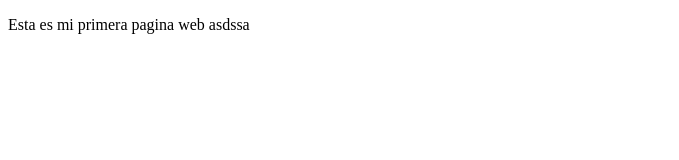
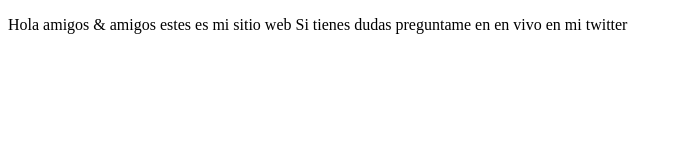
Before and after one commit to eprado22/proyectoDemoCursoPrework, a plain HTML site: page index.html in a window 1280 px wide. Shown: the whole page, without its empty margins (0-679 px from the left). Drawn offline with Linux system fonts and the light colour scheme.

Commit message:
2do Commit

```diff
--- a/index.html
+++ b/index.html
@@ -8,7 +8,8 @@
 </head>
 <body>
     <p>
-        Esta es mi primera pagina web asdssa
+        Hola amigos & amigos estes es mi sitio web
+        Si tienes dudas preguntame en en vivo en mi twitter
     </p>
 
 </body>
```
